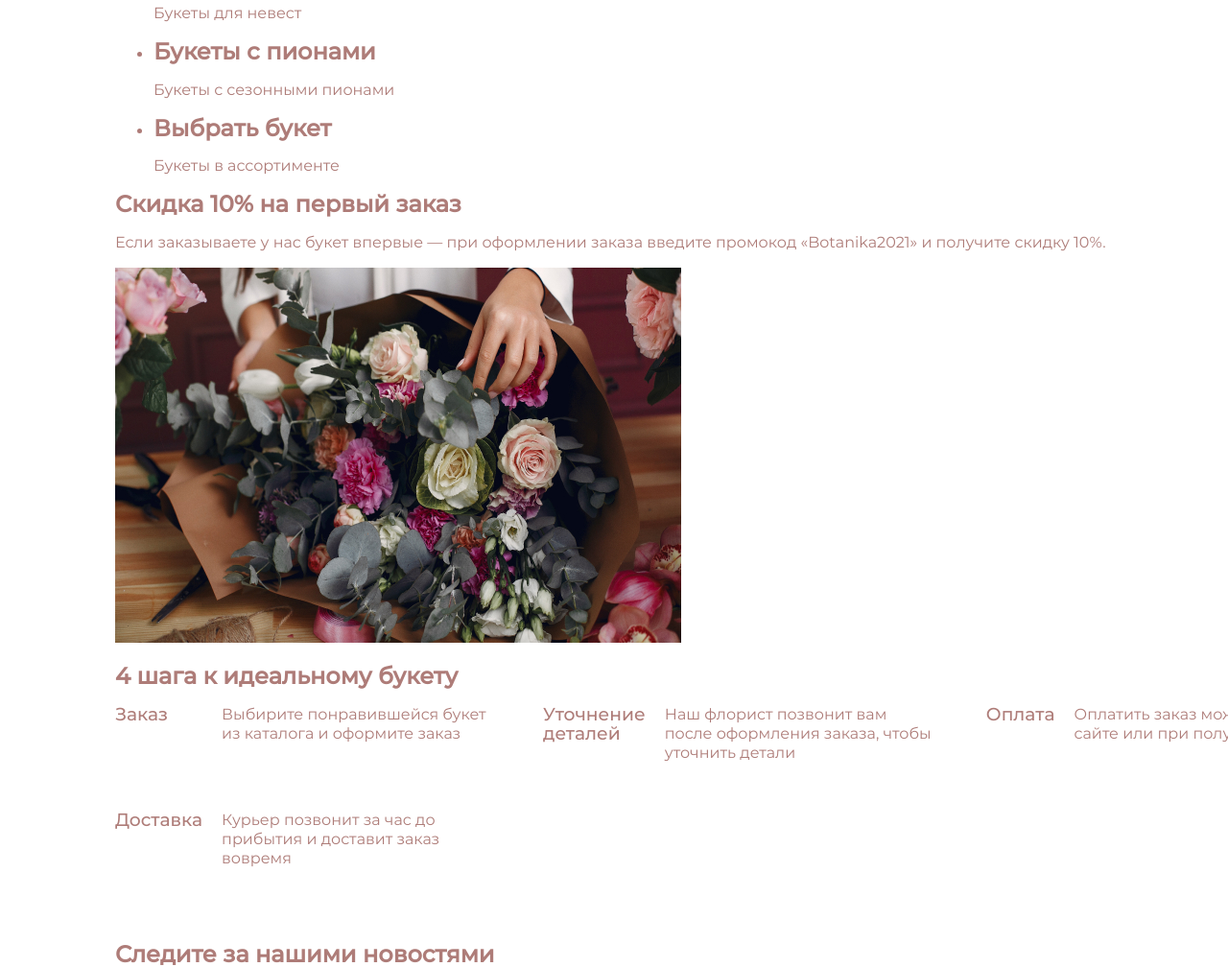
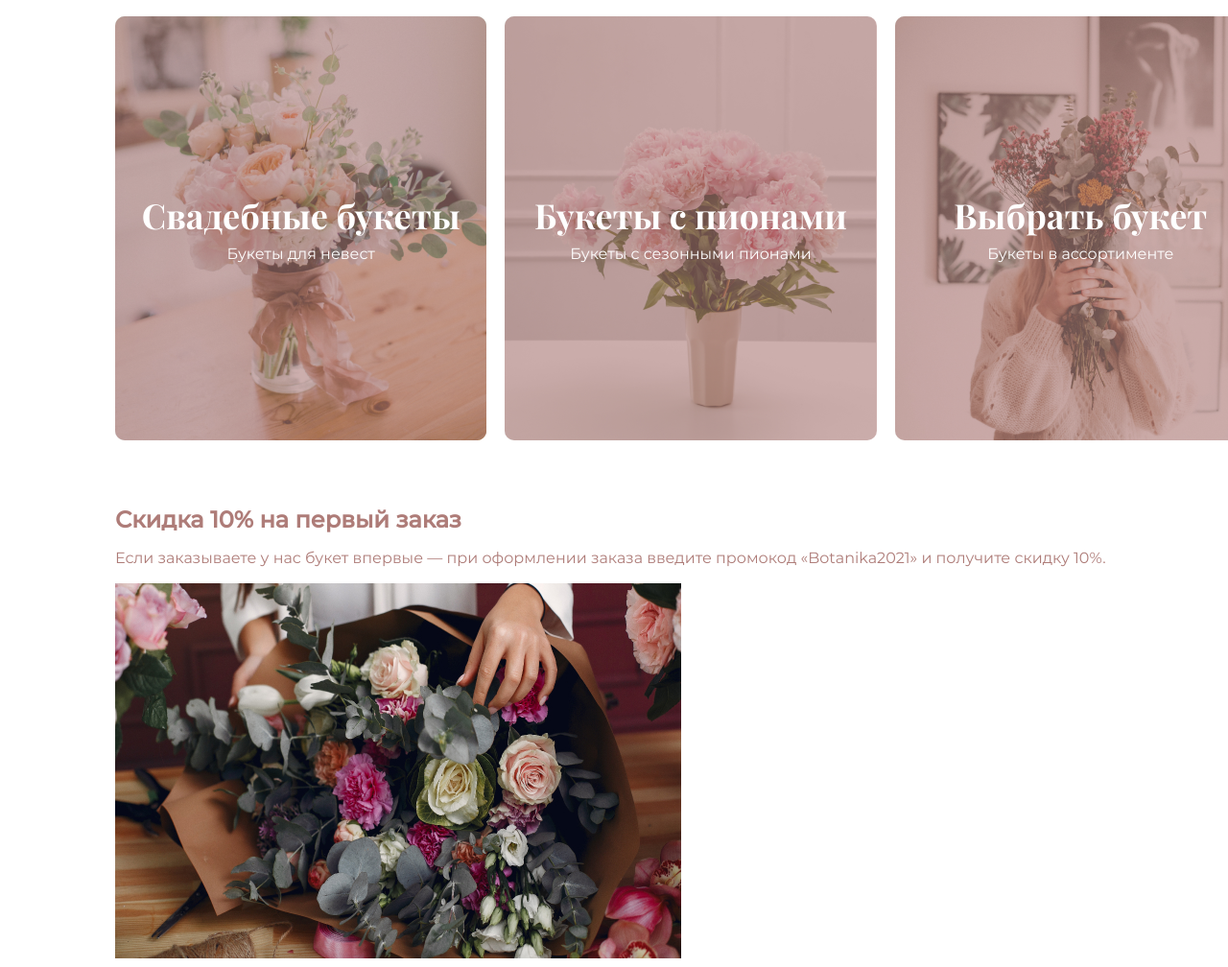
Before and after one commit to LianaBazhenova/landing_marathon, a website: page index.html in a window 1280 px wide. Shown: the part 1480-2488 px from the top of the page at 96% size. Drawn offline with Linux system fonts and the light colour scheme.

Commit message:
стилизация choice-bouquet

```diff
--- a/css/style.css
+++ b/css/style.css
@@ -185,6 +185,8 @@
   margin: 0;
   padding-bottom: 8px;
   font-weight: 500;
+  font-size: 16px;
+  line-height: 20px;
 }
 
 .advantages__paragraph {
@@ -263,3 +265,50 @@
   justify-self: start;
   width: 52px;
 }
+
+/* сhoice-bouquet */
+
+.choice-bouquet__list {
+  padding: 0;
+  margin: 73px 0;
+  list-style: none;
+  display: grid;
+  grid-template-columns: repeat(3, 1fr);
+  grid-gap: 19px;
+}
+
+.choice-bouquet__item {
+  position: relative;
+  /* z-index: 1; */
+  background-color: rgba(174, 124, 120, 0.6);
+  padding-bottom: 374px;
+  border-radius: 10px;
+}
+
+.choice-bouquet__image {
+  position: absolute;
+  z-index: -1;
+}
+
+.choice-bouquet__heading {
+  position: inherit;
+  /* z-index: 2; */
+  top: 183px;
+  text-align: center;
+  color: #FFFFFF;
+  font-family: "Playfair Display", Arial, sans-serif;
+  font-weight: 700;
+  font-size: 36px;
+  line-height: 48px;
+  margin: 0;
+}
+
+.choice-bouquet__paragraph {
+
+  /* z-index: 2; */
+  margin: 0;
+  position: inherit;
+  color: #FFFFFF;
+  top: 190px;
+  text-align: center;
+}
--- a/index.html
+++ b/index.html
@@ -86,14 +86,18 @@
         <div class="choice-bouquet">
           <ul class="choice-bouquet__list">
             <li class="choice-bouquet__item">
+              <img class="choice-bouquet__image" src="img/sammi-sP5CaWEN7Do-unsplash_1.jpg" width="387" height="442" alt="Розовый букет с розовой лентой">
               <h2 class="choice-bouquet__heading">Свадебные букеты</h2>
               <p class="choice-bouquet__paragraph">Букеты для невест</p>
+
             </li>
             <li class="choice-bouquet__item">
+              <img class="choice-bouquet__image" src="img/fresh-beautiful-peony-flowers-vase_1.jpg" width="387" height="442" alt="Букет пионов">
               <h2 class="choice-bouquet__heading">Букеты с пионами</h2>
               <p class="choice-bouquet__paragraph">Букеты с сезонными пионами</p>
             </li>
             <li class="choice-bouquet__item">
+              <img class="choice-bouquet__image" src="img/alyssa-strohmann-tnpr-hPOta0-unsplash_1.jpg" width="387" height="442" alt="Букет красных цветов">
               <h2 class="choice-bouquet__heading">Выбрать букет</h2>
               <p class="choice-bouquet__paragraph">Букеты в ассортименте</p>
             </li>
```
Also changed, not shown: img/alyssa-strohmann-tnpr-hPOta0-unsplash_1.jpg (added), img/fresh-beautiful-peony-flowers-vase_1.jpg (added), img/sammi-sP5CaWEN7Do-unsplash_1.jpg (added).
